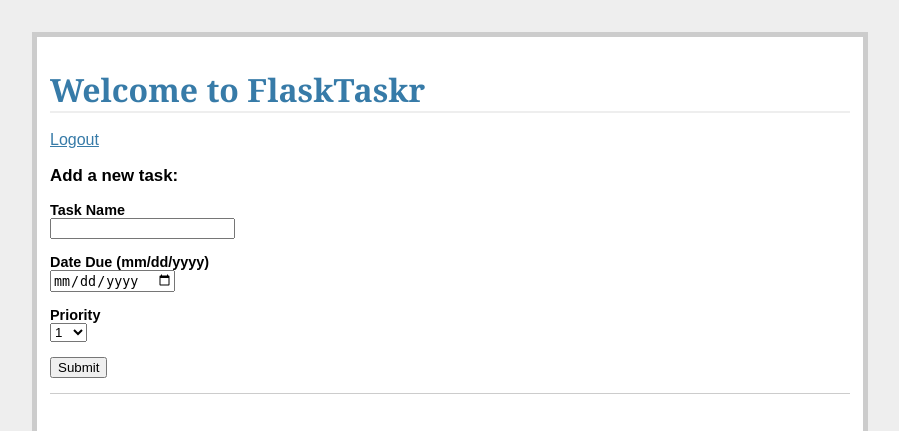
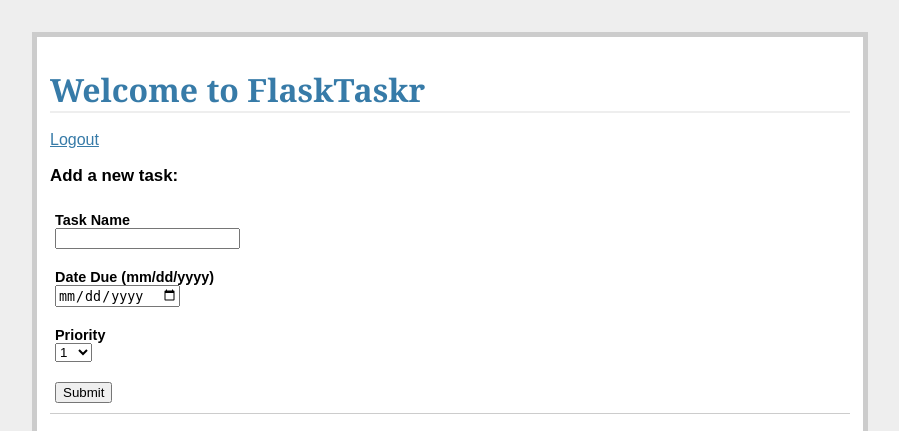
Before and after one commit to acuencadev/flask-taskr, a Flask app: page /tasks/ in a window 1280 px wide. Shown: the top 431 px of the page, without its empty margins (190-1089 px from the left). Run offline with Flask 2, Linux system fonts and the light colour scheme; the visitor is signed in with stand-in values (Sample User, id 1); data that the repository does not hold is empty.

Commit message:
style: Update the CSS with new styles for the inputs

```diff
--- a/static/css/main.css
+++ b/static/css/main.css
@@ -134,3 +134,12 @@ label {
   text-decoration:none;
   position:relative;
 }
+
+.inline-form .input-group {
+  display: inline-block;
+  margin: 10px 5px;
+}
+
+.input-group {
+  width: 100%;
+}
```
